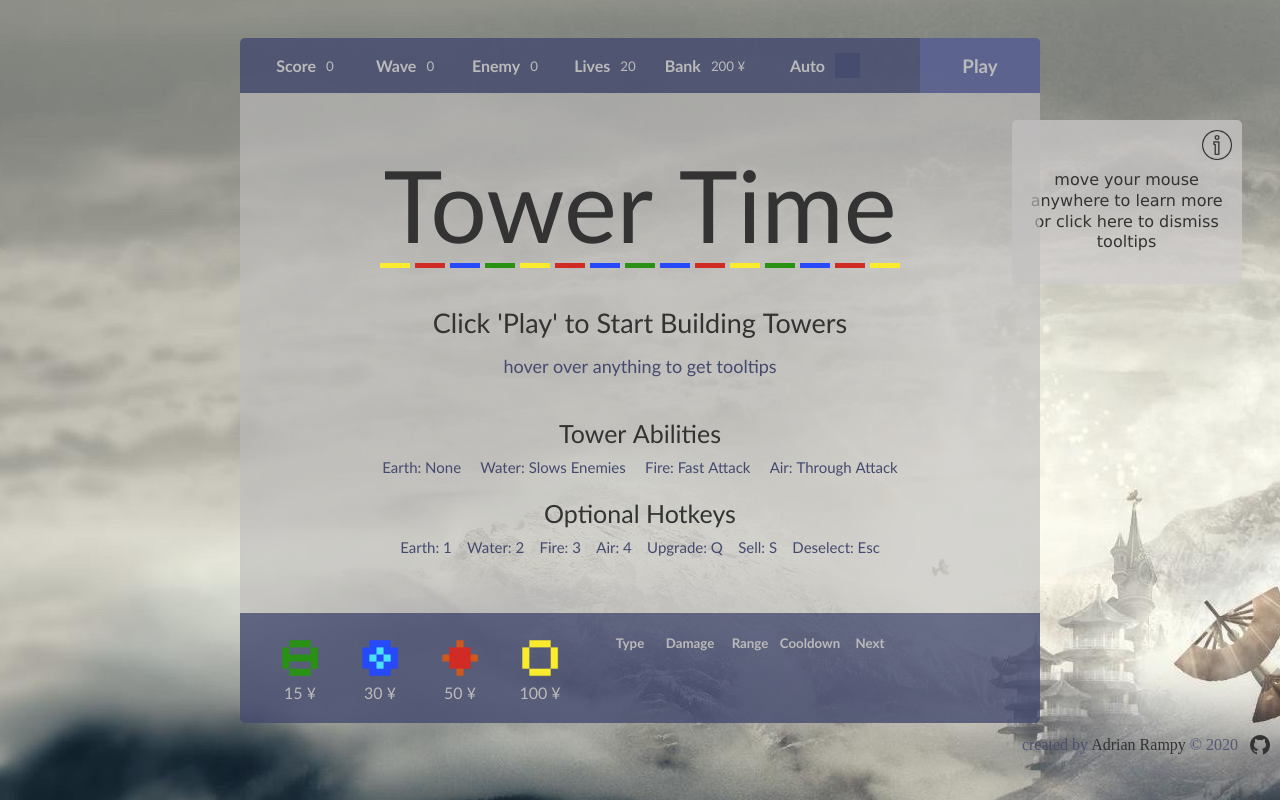
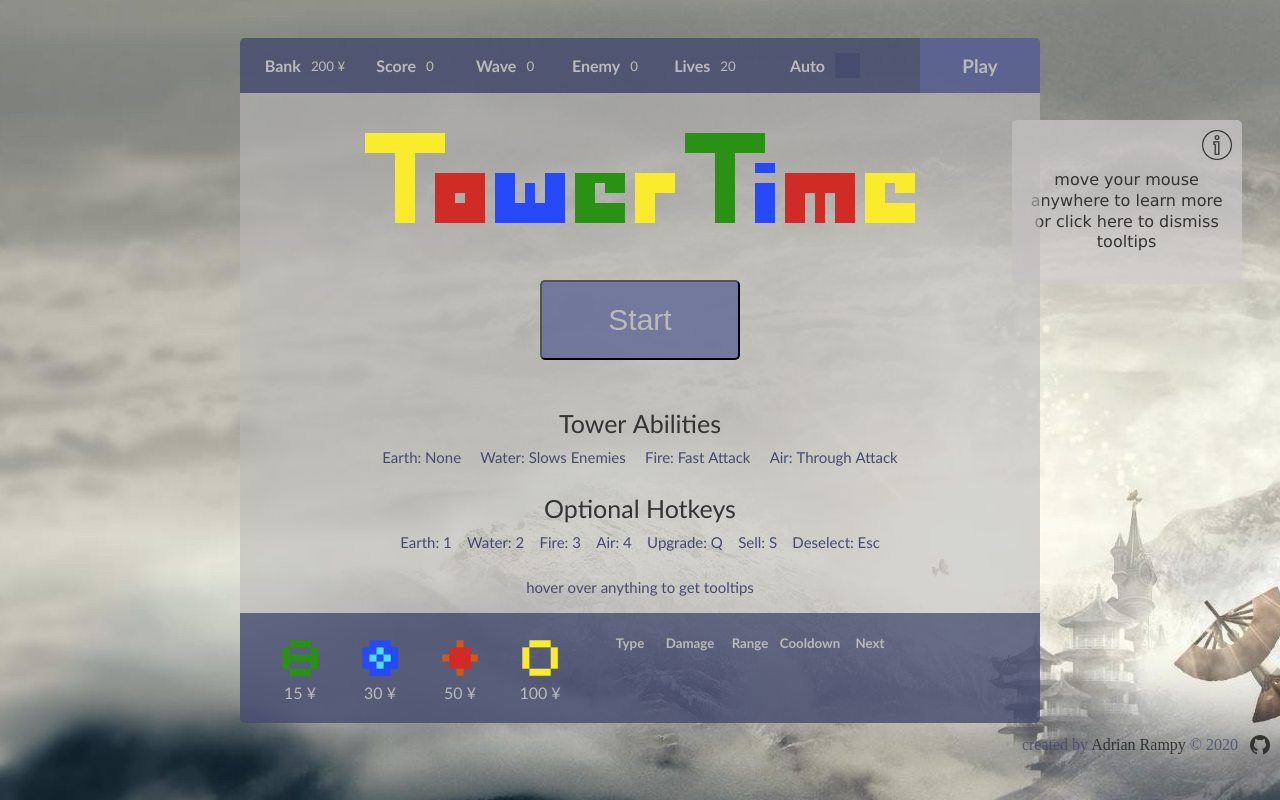
Before and after one commit to ahrampy/tower-time, a PHP site: page / in a window 1280 px wide. Run offline with PHP 8.4, Linux system fonts and the light colour scheme; some libraries are stand-ins or nearby versions.

Commit message:
add title png and start btn

```diff
--- a/home.html
+++ b/home.html
@@ -40,6 +40,9 @@
     <div id="holder">
       <div id="game-controls">
         <div id="info">
+          <div id="info-bits" class="info-tile">
+            <h4>Bank</h4>
+          </div>
           <div id="info-score" class="info-tile">
             <h4>Score</h4>
           </div>
@@ -52,9 +55,6 @@
           <div id="info-lives" class="info-tile">
             <h4>Lives</h4>
           </div>
-          <div id="info-bits" class="info-tile">
-            <h4>Bank</h4>
-          </div>
           <div id="spacer-div-1"></div>
           <!-- <div id="mute-button" class="mute-off">
             <img src="./images/audio-speaker-on.png" alt="mute" />
@@ -66,11 +66,12 @@
             <span class="checkmark"></span>
           </label>
         </div>
-        <div id="start-button" class="active">
+        <div id="wave-button" class="active">
           <h3>Play</h3>
         </div>
       </div>
       <div id="game-canvas"></div>
+      <button id="start" class="active">Start</button>
       <div id="content-box">
         <div id="towers"></div>
         <div id="tower-details">
--- a/js/game.js
+++ b/js/game.js
@@ -87,7 +87,7 @@ class Game {
     // load buttons
     this.tileDivs = this.createTiles();
     this.handleTileCallbacks(this.tileDivs);
-    this.startButton = document.querySelector("#start-button");
+    this.startButton = document.querySelector("#wave-button");
     this.handleStartClick();
     this.handleEditClicks();
     this.handleKeyCallbacks();
@@ -130,9 +130,6 @@ class Game {
       // }
       return;
     }
-    tt.cr -= tt.bits;
-    tt.bits = Math.ceil(tt.bits / 5) * 5;
-    tt.cr += tt.bits;
     tt.wave += 1;
     if (tt.wave === 1) {
       this.innerText = "Next Wave";
@@ -140,6 +137,13 @@ class Game {
       document.querySelector("#info-bits").classList.remove("active");
       tutorial.showInfo("start");
     }
+    tt.nextWave();
+  }
+
+  nextWave() {
+    tt.cr -= tt.bits;
+    tt.bits = Math.ceil(tt.bits / 5) * 5;
+    tt.cr += tt.bits;
     if (tt.wave % 10 === 0) {
       tt.multiplier += 0.5;
     }
@@ -868,46 +872,46 @@ class Game {
     );
     towerEditButtons[0].style.opacity = 0;
     towerEditButtons[1].style.opacity = 0;
-    this.context.fillStyle = "rgba(200, 200, 200, .1)";
-    this.context.fillRect(0, 0, 800, 520);
-    this.context.font = "100px Trebuchet MS";
-    this.context.fillStyle = "#333";
     this.context.textAlign = "center";
-    this.context.fillText("Tower Time", 400, 150);
-    const titleUnderline = new Image();
-    titleUnderline.onload = () =>
+    // this.context.fillStyle = "rgba(200, 200, 200, .1)";
+    // this.context.fillRect(0, 0, 800, 520);
+    // this.context.font = "100px Trebuchet MS";
+    // this.context.fillStyle = "#333";
+    // this.context.fillText("Tower Time", 400, 110);
+    const title = new Image();
+    title.onload = () =>
       this.context.drawImage(
-        titleUnderline,
-        this.canvas.width / 2 - titleUnderline.width / 2,
-        170
+        title,
+        this.canvas.width / 2 - title.width / 2,
+        30
       );
-    titleUnderline.src = "images/title-underline.png";
+    title.src = "images/tower-time-title.png";
     this.context.font = "27px Trebuchet MS";
     this.context.fillStyle = "#333";
-    this.context.fillText("Click 'Play' to Start Building Towers", 400, 240);
     this.context.font = "18px Trebuchet MS";
     this.context.fillStyle = "rgba(68, 74, 110, 1)";
-    this.context.fillText("hover over anything to get tooltips", 400, 280);
     this.context.font = "25px Trebuchet MS";
     this.context.fillStyle = "#333";
-    this.context.fillText("Tower Abilities", 400, 350);
+    this.context.fillText("Tower Abilities", 400, 340);
     this.context.font = "15px Trebuchet MS";
     this.context.fillStyle = "rgba(68, 74, 110, 1)";
     this.context.fillText(
       "Earth: None     Water: Slows Enemies     Fire: Fast Attack     Air: Through Attack",
       400,
-      380
+      370
     );
     this.context.font = "25px Trebuchet MS";
     this.context.fillStyle = "#333";
-    this.context.fillText("Optional Hotkeys", 400, 430);
+    this.context.fillText("Optional Hotkeys", 400, 425);
     this.context.font = "15px Trebuchet MS";
     this.context.fillStyle = "rgba(68, 74, 110, 1)";
     this.context.fillText(
       "Earth: 1    Water: 2    Fire: 3    Air: 4    Upgrade: Q    Sell: S    Deselect: Esc",
       400,
-      460
+      455
     );
+        this.context.fillText("hover over anything to get tooltips", 400, 500);
+
   }
 
   handleGameOver() {
@@ -947,7 +951,7 @@ class Game {
     this.context.font = "25px Trebuchet MS";
     this.lives = 0;
     this.gameOver = true;
-    const button = document.querySelector("#start-button");
+    const button = document.querySelector("#wave-button");
     button.innerText = "New Game";
     button.addEventListener("click", this.newGame, false);
     button.classList.add("active");
--- a/js/tutorial.js
+++ b/js/tutorial.js
@@ -45,7 +45,7 @@ class Tutorial {
     this.auto = document.querySelector("#auto-container");
     this.addListeners(this.auto, "auto");
 
-    this.start = document.querySelector("#start-button");
+    this.start = document.querySelector("#wave-button");
     this.addListeners(this.start, "start");
 
     this.towers = document.querySelector("#towers");
--- a/main.css
+++ b/main.css
@@ -21,6 +21,7 @@ body:hover {
   font-family: "Trebuchet MS", "Lucida Sans Unicode", "Lucida Grande",
     "Lucida Sans", Arial, sans-serif;
   color: #333;
+  position: relative;
   display: flex;
   justify-content: center;
   align-items: center;
@@ -41,12 +42,29 @@ body:hover {
   color: #333;
   background-color: rgba(207, 204, 204, 0.7);
   border-radius: 5px;
-  z-index: 1;
+  z-index: 0;
   transition: 0.5s;
 }
 
 #tutorial-window:hover {
   background-color: rgba(180, 179, 179, 0.5);
+}
+
+#start {
+  position: absolute;
+  left: 50%;
+  top: 38%;
+  z-index: 2;
+  display: flex;
+  justify-content: center;
+  align-items: center;
+  height: 80px;
+  width: 200px;
+  margin-left: -100px;
+  background: rgba(68, 74, 110, 0.815);
+  border-radius: 5px;
+  color: rgb(187, 186, 186);
+  font-size: 30px;
 }
 
 .canvas {
@@ -152,7 +170,7 @@ body:hover {
   border-radius: 5px 5px 0 0;
 }
 
-#start-button {
+#wave-button {
   display: flex;
   justify-content: center;
   align-items: center;
@@ -163,21 +181,20 @@ body:hover {
   color: rgb(187, 186, 186);
 }
 
-#start-button:hover {
+#wave-button:hover {
   cursor: pointer;
   background: rgba(68, 74, 110, 0.33);
 }
 
-#start-button > h3 {
+#wave-button > h3 {
   padding: 0px;
   margin: 0px;
 }
 
 canvas {
   background: rgba(187, 186, 186, 0.6);
-
   position: relative;
-  z-index: 2;
+  z-index: 1;
 }
 
 #content-box {
--- a/mobile.css
+++ b/mobile.css
@@ -58,7 +58,7 @@ body {
   margin: 0px;
 }
 
-#start-button {
+#wave-button {
   flex-direction: column;
 }
 
```
Also changed, not shown: images/tower-time-title.png (added).
